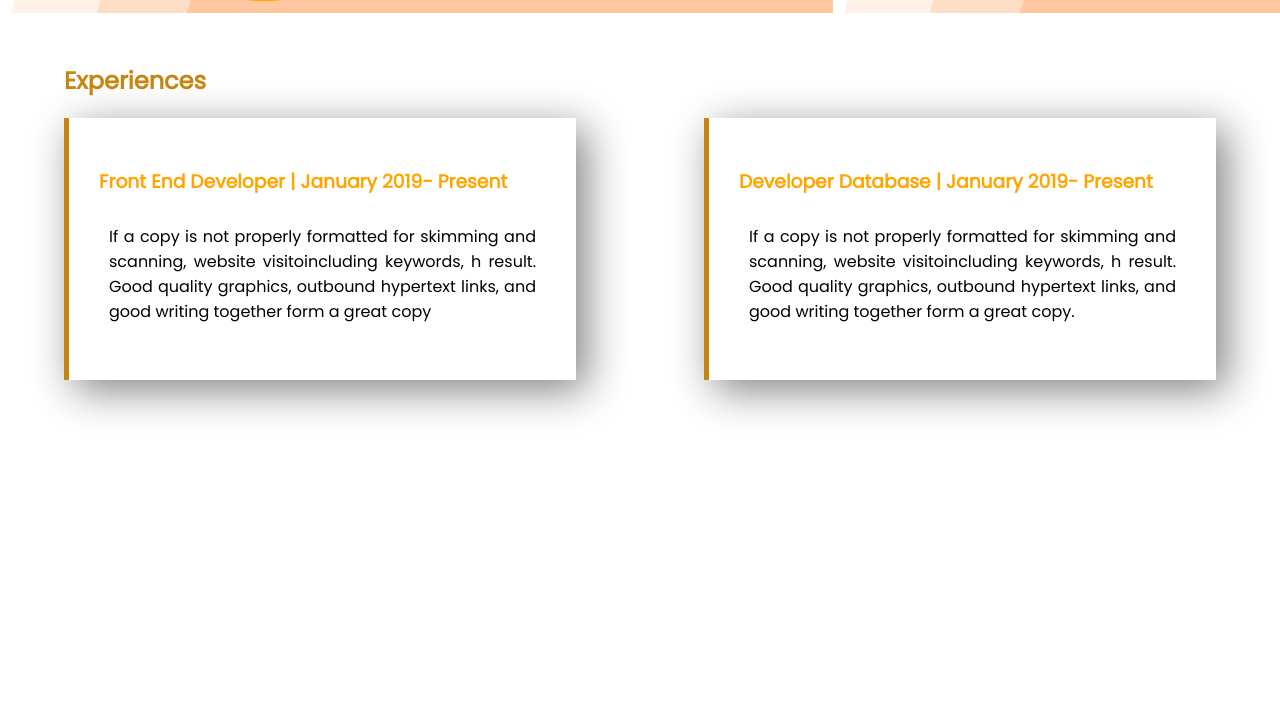
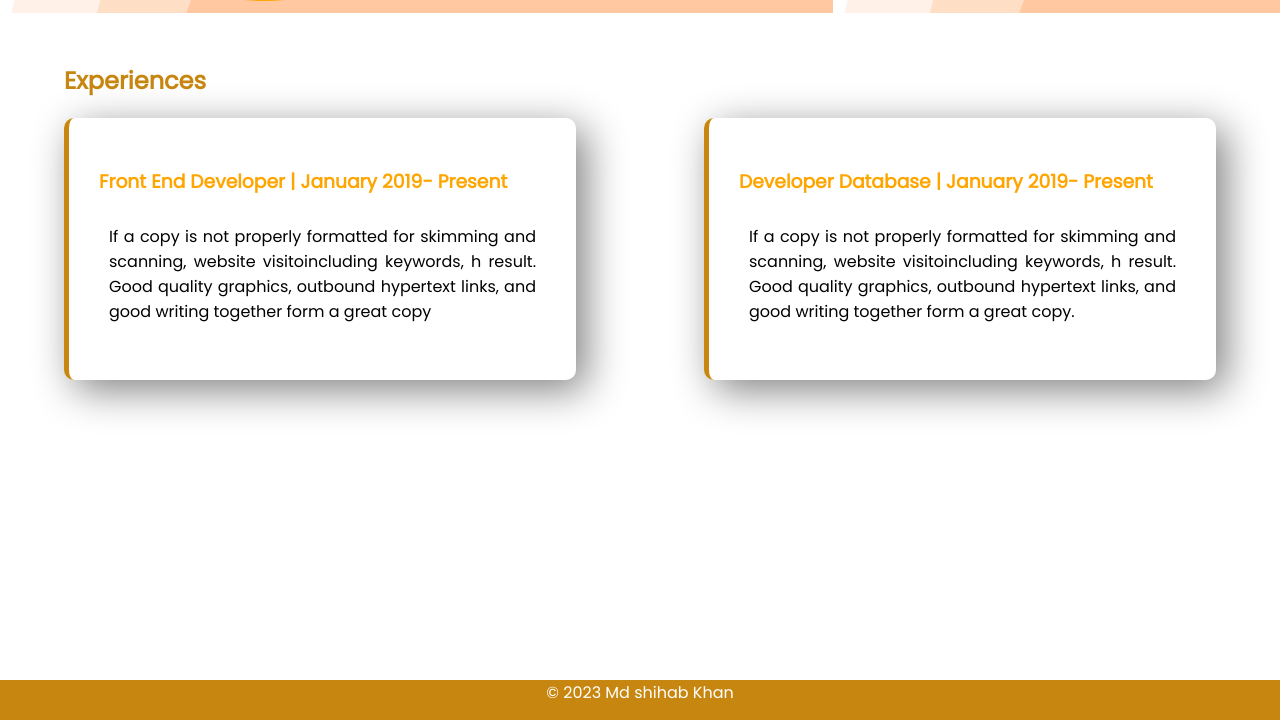
Before and after one commit to khanshihab19/developer-portfolio, a plain HTML site: page index.html in a window 1280 px wide. Shown: the part 1117-1837 px from the top of the page. Before the commit the page ends 1797 px from the top, so only its background shows below. Drawn offline with Linux system fonts and the light colour scheme.

Commit message:
project completed

```diff
--- a/index.html
+++ b/index.html
@@ -81,7 +81,9 @@
 
 
 
-
+    <footer>
+        <p>© 2023 Md shihab Khan </p>
+    </footer>
 
 
 
--- a/style.css
+++ b/style.css
@@ -94,6 +94,7 @@ h1 {
     margin-right: 5%;
     padding: 30px;
     border-left: 5px solid #c7860f;
+    border-radius: 10px;
 }
 
 .experience-shadow p {
@@ -113,3 +114,14 @@ h1 {
     padding: 10x;
     margin-top: 50px;
 }
+
+footer {
+    background-color: #c7860f;
+    height: 40px;
+}
+
+footer p {
+
+    text-align: center;
+    color: white;
+}
```
